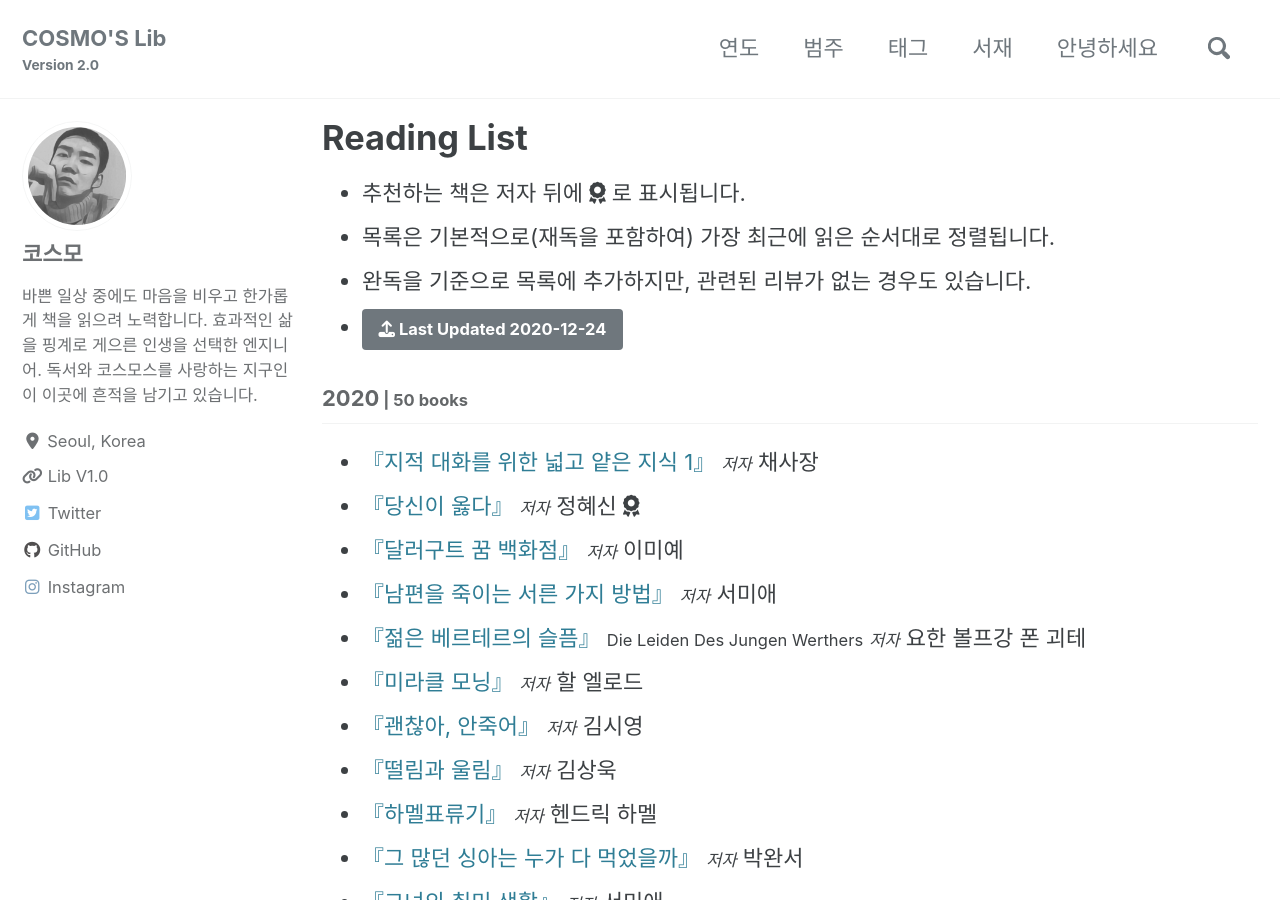
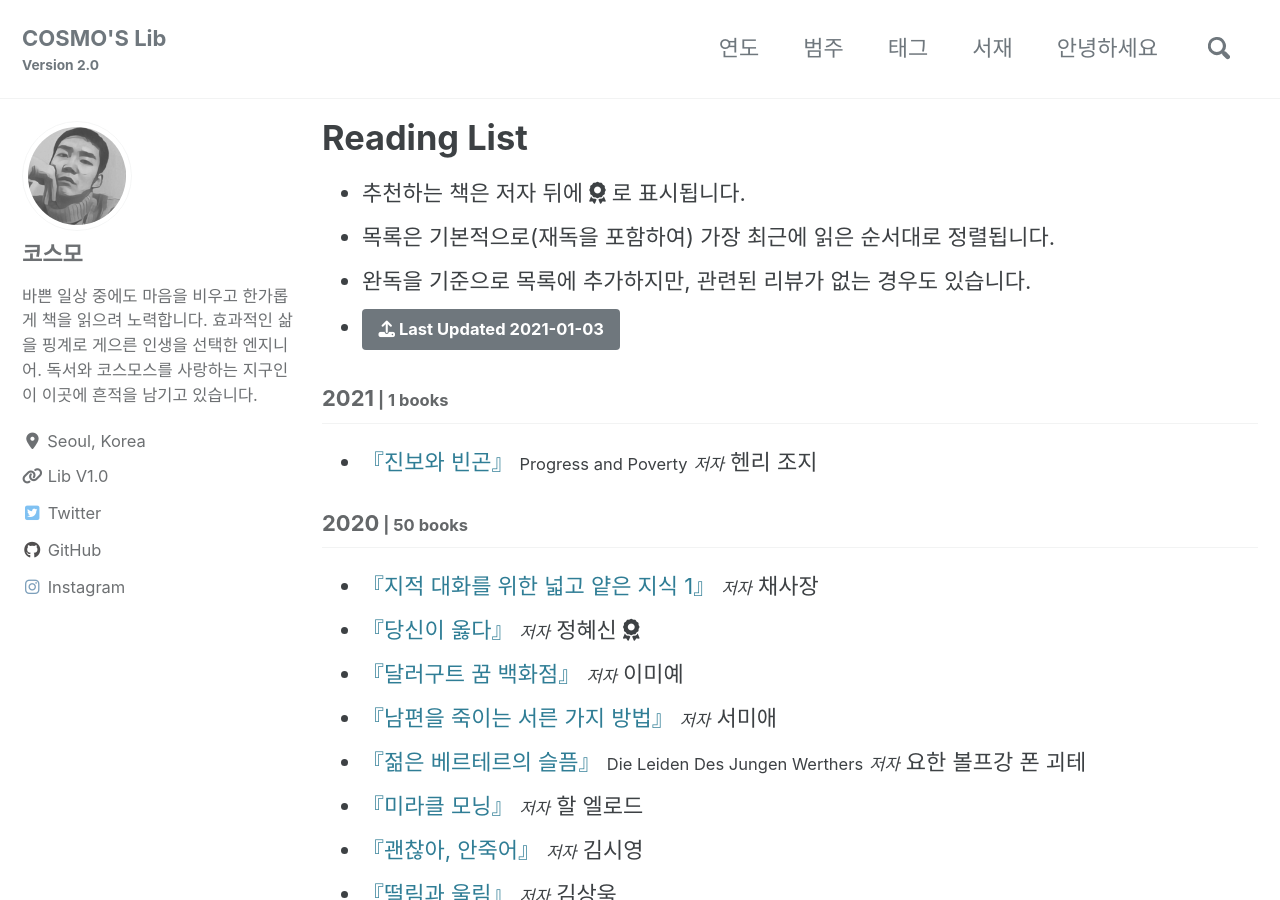
Before and after one commit to deftone2000/cosmo-s-archive, a Jekyll site: the page built from _pages/reading-list.html, in a window 1280 px wide and 900 px high. Built offline with Jekyll 4.4.1, drawn with Linux system fonts in a browser that asks for light colours; cached includes are drawn as plain includes; nearby versions of some CDN libraries; comment, search, counter and statistics services are not loaded; a style sheet for code colours, icons or effects is not loaded.

Commit message:
no message

```diff
--- a/_data/reading.yml
+++ b/_data/reading.yml
@@ -1,5 +1,18 @@
-lastupdate: 2020-12-24
+lastupdate: 2021-01-03
 list:
+  - year: "2021"
+    books:
+
+      - title: "진보와 빈곤"
+        ori_title: Progress and Poverty
+        author: 헨리 조지
+        post_title:
+        cover: https://img.ridicdn.net/cover/1883000091/xxlarge
+        trans: 이종인
+        pub: 현대지성 출판
+        pub_info: 2019.05.23. 전자책, 종이책 동시 출간
+        post_link:
+
   - year: "2020"
     books:
 
```
